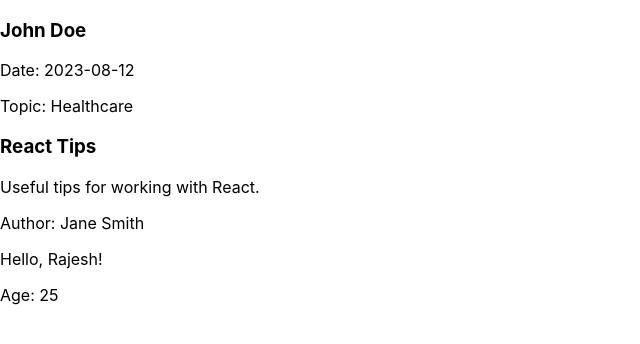
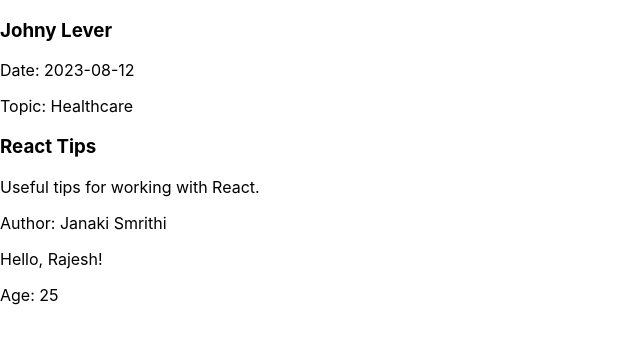
Before and after one commit to thefullstacktrainer/consultation_and_content_sharing_app, a React (Create React App) app: page / in a window 1280 px wide. Shown: the top 344 px of the page, without its empty margins (0-640 px from the left). Built offline with nearby package versions, Linux system fonts and the light colour scheme.

Commit message:
props update

```diff
--- a/src/App.js
+++ b/src/App.js
@@ -4,7 +4,7 @@
 import ParentComponent from './components/ParentComponent';
 const App = () => {
   const consultationData = {
-    userName: 'John Doe',
+    userName: 'Johny Lever',
     consultationDate: '2023-08-12',
     topic: 'Healthcare'
   };
@@ -12,13 +12,13 @@
   const contentData = {
     title: 'React Tips',
     description: 'Useful tips for working with React.',
-    author: 'Jane Smith'
+    author: 'Janaki Smrithi'
   };
 
   return (
     <div className="app">
       <ConsultationCard {...consultationData} />
-      <ContentCard {...contentData} />
+      <ContentCard title={contentData.title} description={contentData.description} author={contentData.author} />
       <ParentComponent />
     </div>
   );
```
